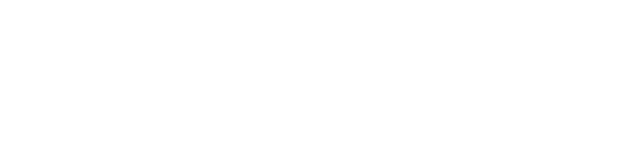
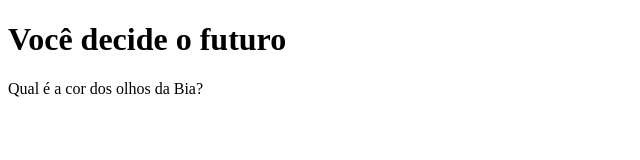
Before and after one commit to AnaGab21/Ana-Voce-Decide, a plain HTML site: page index.html in a window 1280 px wide. Shown: the whole page, without its empty margins (0-640 px from the left). Drawn offline with Linux system fonts and the light colour scheme.

Commit message:
05/06/24

```diff
--- a/index.html
+++ b/index.html
@@ -9,11 +9,15 @@
 </head>
 
 <body>
-  <div class="caixa-principal">
-    <h1></h1>
-    <div class="caixa-perguntas"></div>
-    <div class="caixa-alternativas"></div>
-    <div class="caixa-resultado">
-     <p class="texto-resultado"></p>
-  </div>
-</div>
+ <div class="caixa-principal">
+   <h1>Você decide o futuro</h1>
+   <div class="caixa-perguntas">
+     <div class="caixa-alternativa">
+       <div class="caixa-resultado">
+         <p class="texto-resultado"></p>
+           </div>
+ </div>
+  <script src="script.js"></script>
+</body>
+
+   </html>
--- a/script.js
+++ b/script.js
@@ -6,18 +6,18 @@ const textoResultado = document.querySelector(".texto-resultado");
 
 const perguntas = [
   {
-    enunciado: "Pergunta 1",
+    enunciado: "Qual é a cor dos olhos da Bia?",
     alternativas: [
-      "Resposta 1",
-      "Resposta 2"
+      "Azul",
+      "Castanho"
     ]
   },
 
   {
-    enunciado: "Pergunta 2",
+    enunciado: "Quem é o melhor vilão Jason ou Fred Krügger",
     alternativas: [
-      "Resposta 1",
-      "Resposta 2"
+      "Jason",
+      "Fred"
     ]
   },
 
@@ -45,3 +45,18 @@ const perguntas = [
     ]
   }
 ];
+
+let atual = 0;
+let perguntaAtual;
+
+function mostraAlternativas () {
+  for (const alternativa of perguntaAtual.alternativas) {
+
+  }
+}
+function mostraPergunta() {
+  perguntaAtual = perguntas[atual];
+  caixaPerguntas.textContent = perguntaAtual.enunciado;
+}
+
+mostraPergunta();
```
